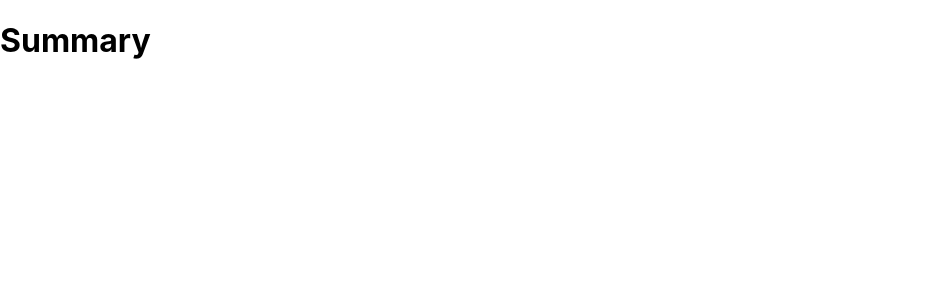
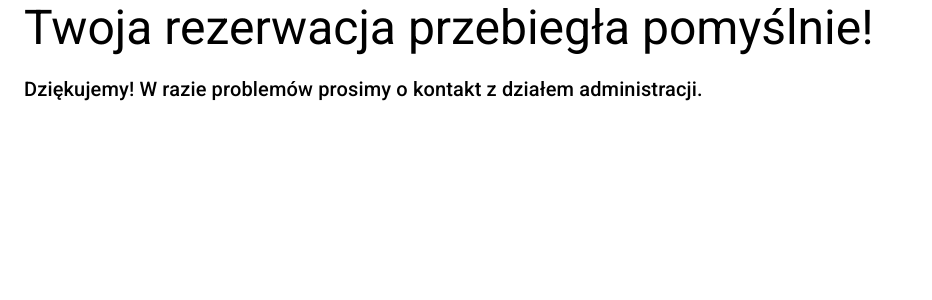
Before and after one commit to lisekesil/ikscom, a React (Create React App) app: page /summary in a window 1280 px wide. Shown: the top 300 px of the page, without its empty margins (0-932 px from the left). Built offline with nearby package versions, Linux system fonts and the light colour scheme.

Commit message:
add userSeats to store and Summary page done

```diff
--- a/src/pages/Home/Home.js
+++ b/src/pages/Home/Home.js
@@ -37,7 +37,7 @@ const useStyles = makeStyles({
 const Home = () => {
    const history = useHistory();
    const dispatch = useDispatch();
-   const { seats, loading, hasErrors } = useSelector(seatsSelector);
+   const { seats } = useSelector(seatsSelector);
    const classes = useStyles();
 
    useEffect(() => {
--- a/src/pages/Reservation/Reservation.js
+++ b/src/pages/Reservation/Reservation.js
@@ -1,17 +1,18 @@
 import React, { useEffect, useState } from 'react';
+import { useHistory } from 'react-router';
 import { useSelector, useDispatch } from 'react-redux';
+import { seatsSelector, setUserBookedSeats } from '../../redux/slices/seatsSlice';
+import Grid from '@material-ui/core/Grid';
 import Audience from '../../components/Audience';
 import AudienceFooter from '../../components/AudienceFooter';
-import { seatsSelector } from '../../redux/slices/seatsSlice';
-import Grid from '@material-ui/core/Grid';
-import { useHistory } from 'react-router';
 
 const Reservation = () => {
+   const history = useHistory();
+   const dispatch = useDispatch();
    const userPreferences = useSelector((state) => state.userPreferences);
    const { seats, loading, hasErrors } = useSelector(seatsSelector);
    const [audienceGrid, setAudienceGrid] = useState();
    const [userSeats, setUserSeats] = useState([]);
-   const history = useHistory();
 
    useEffect(() => {
       createAudienceGrid();
@@ -43,8 +44,8 @@ const Reservation = () => {
       if (seats) {
          let audience;
 
-         const i = 10;
-         const j = 15;
+         const i = Math.max(...seats.map((seat) => seat.cords.x)) + 1;
+         const j = Math.max(...seats.map((seat) => seat.cords.y)) + 1;
          audience = Array(i)
             .fill()
             .map(() => Array(j).fill(undefined));
@@ -84,6 +85,7 @@ const Reservation = () => {
 
    const handleReservation = () => {
       history.push('/summary');
+      dispatch(setUserBookedSeats(userSeats));
    };
 
    return (
--- a/src/pages/Summary/Summary.js
+++ b/src/pages/Summary/Summary.js
@@ -1,10 +1,27 @@
 import React from 'react';
+import { useSelector } from 'react-redux';
+
+import { seatsSelector } from '../../redux/slices/seatsSlice';
+import { Container, Typography } from '@material-ui/core';
 
 const Summary = () => {
+   const { userSeats } = useSelector(seatsSelector);
+
    return (
-      <div>
-         <h1>Summary</h1>
-      </div>
+      <Container>
+         <Typography variant="h3" component="h1" gutterBottom>
+            Twoja rezerwacja przebiegła pomyślnie!
+         </Typography>
+         {userSeats &&
+            userSeats.map((uS) => (
+               <Typography key={uS.id} variant="body1" gutterBottom>
+                  - rząd x{uS.cords.x}, miejsce y{uS.cords.y} ({uS.id})
+               </Typography>
+            ))}
+         <Typography variant="h6" gutterBottom>
+            Dziękujemy! W razie problemów prosimy o kontakt z działem administracji.
+         </Typography>
+      </Container>
    );
 };
 
--- a/src/redux/slices/seatsSlice.js
+++ b/src/redux/slices/seatsSlice.js
@@ -6,6 +6,7 @@ export const seatsSlice = createSlice({
       loading: false,
       hasErrors: false,
       seats: [],
+      userSeats: [],
    },
    reducers: {
       getSeats: (state) => {
@@ -20,10 +21,14 @@ export const seatsSlice = createSlice({
          state.loading = false;
          state.hasErrors = false;
       },
+      setUserBookedSeats: (state, action) => {
+         state.userSeats = action.payload;
+      },
    },
 });
 
-export const { getSeats, getSeatsFailure, getSeatsSuccess } = seatsSlice.actions;
+export const { getSeats, getSeatsFailure, getSeatsSuccess, setUserBookedSeats } =
+   seatsSlice.actions;
 
 export const seatsSelector = (state) => state.seats;
 
```
